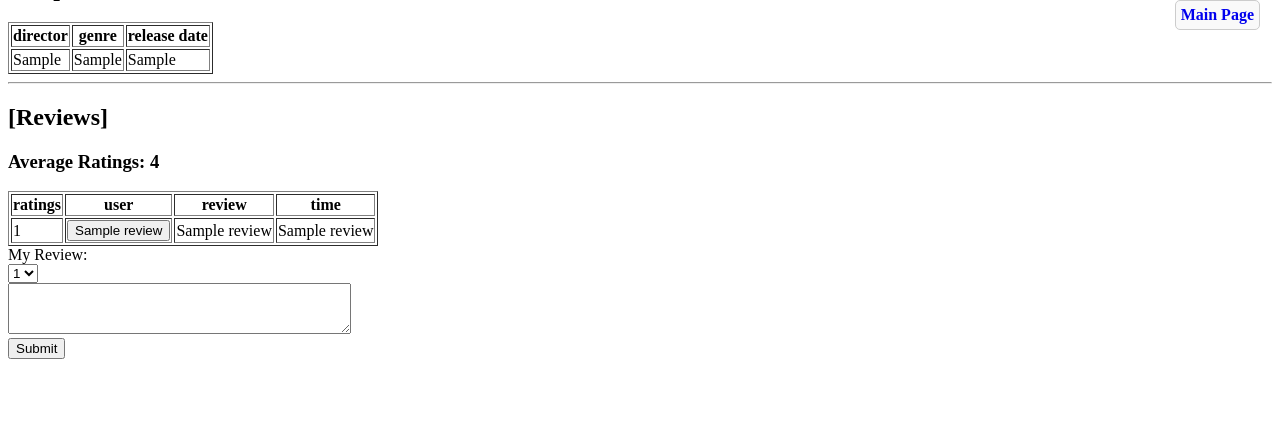
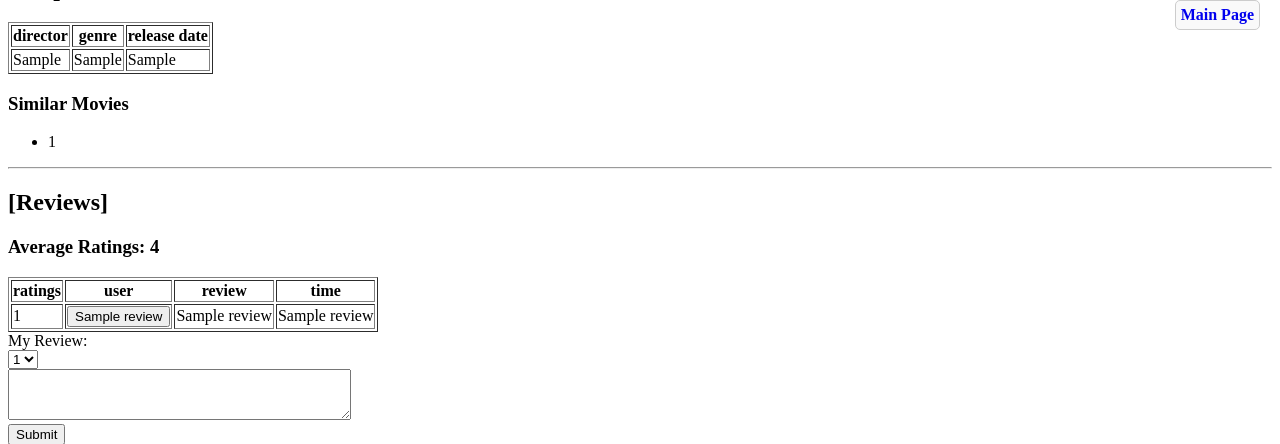
Before and after one commit to kimh7537/University, a Flask app: template Database/pythonProject/templates/movie_info.html in a window 1280 px wide. Shown: the part 45-489 px from the top of the page. Run offline with Flask 3, Linux system fonts and the light colour scheme; the template is opened without the code that fills it: most values are stand-ins (such as "Sample title", 1, 10 or a date in 2020); some libraries are stand-ins or nearby versions.

Commit message:
feat: movie page에 유사한 영화 추천해주기

```diff
--- a/Database/pythonProject/app.py
+++ b/Database/pythonProject/app.py
@@ -73,7 +73,19 @@ def review_sort():
     elif send == "title":
         cur.execute("SELECT ratings, uid, title, review, TO_CHAR(rev_time, 'YYYY-MM-DD HH24:MI:SS') FROM reviews JOIN movies ON movies.id = reviews.mid ORDER BY title;")
         reviews = cur.fetchall();
-
+    elif send == "followers":
+        cur.execute("""
+        SELECT r.ratings, r.uid, title, r.review, TO_CHAR(r.rev_time, 'YYYY-MM-DD HH24:MI:SS')
+        FROM reviews AS r
+        JOIN movies ON movies.id = r.mid
+        LEFT JOIN ties AS f ON f.opid = r.uid AND f.tie = 'follow'
+        WHERE r.uid NOT IN (
+            SELECT opid FROM ties WHERE id = '{}' AND tie = 'mute'
+        )
+        GROUP BY r.ratings, r.uid, r.title, r.review, r.rev_time
+        ORDER BY follower_count DESC;
+    """.format(id))
+    reviews = cur.fetchall()
     return render_template("main.html", reviews=reviews, movies=movies, user = id)
 
 
@@ -95,7 +107,12 @@ def movie_info():
     cur.execute("SELECT ROUND(AVG(ratings), 1) FROM reviews WHERE mid = '{}';".format(movie_info[0]))
     average_rating = cur.fetchone()[0]
 
-    return render_template("movie_info.html", movie_info=movie_info, reviews=reviews, average_rating=average_rating, user = id)
+    cur.execute("""
+        SELECT title FROM movies WHERE genre = '{}' AND id != '{}' LIMIT 5;
+    """.format(movie_info[3], movie_info[0]))
+    similar_movies = cur.fetchall()
+
+    return render_template("movie_info.html", movie_info=movie_info, reviews=reviews, average_rating=average_rating, user = id, similar_movies=similar_movies)
 
 
 
--- a/Database/pythonProject/templates/movie_info.html
+++ b/Database/pythonProject/templates/movie_info.html
@@ -50,6 +50,15 @@
 
 </table>
 
+<div>
+    <h3>Similar Movies</h3>
+    <ul>
+        {% for similar in similar_movies %}
+            <li>{{ similar[0] }}</li>
+        {% endfor %}
+    </ul>
+</div>
+
 <hr>
 
 <h2>[Reviews]</h2>
```
